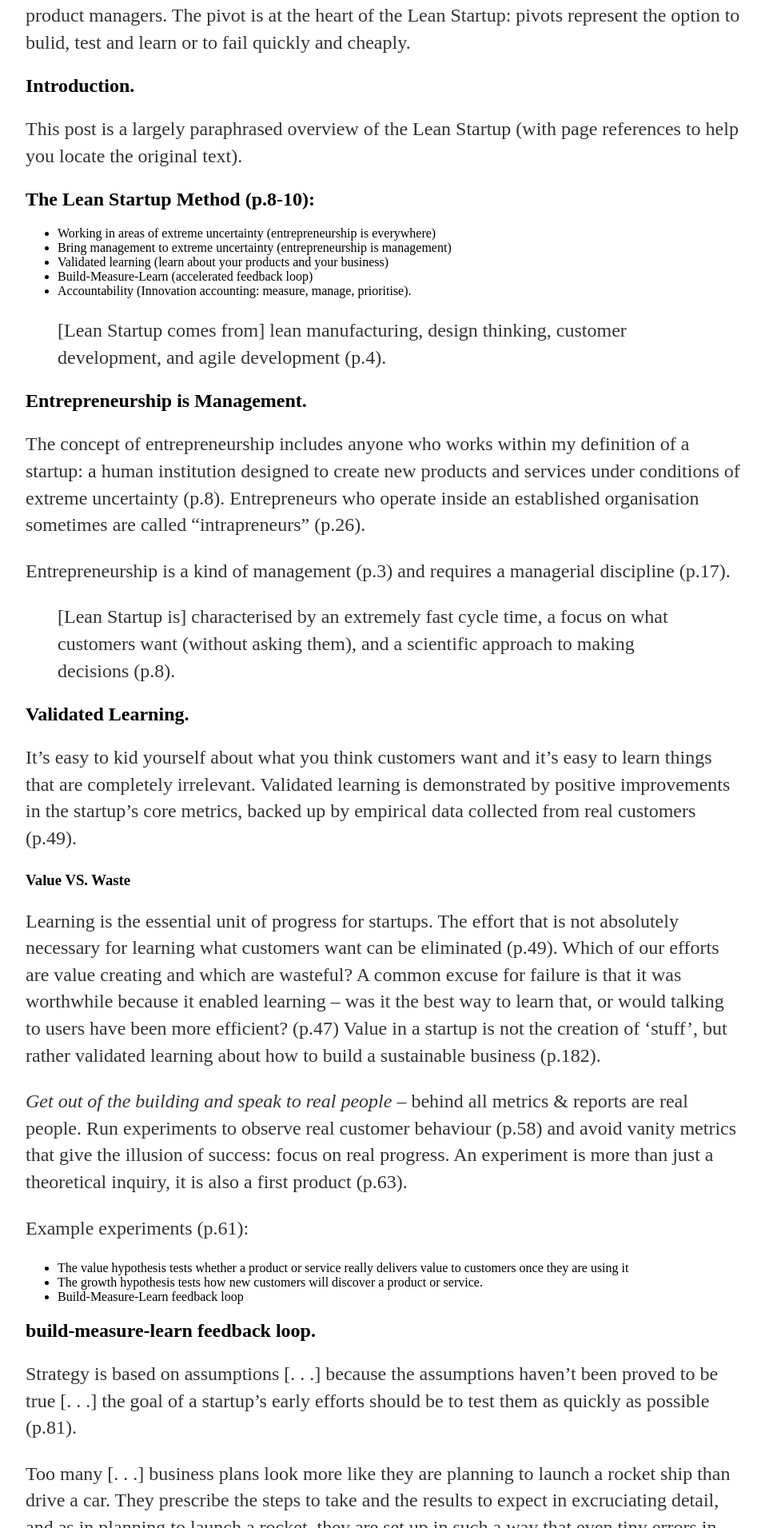
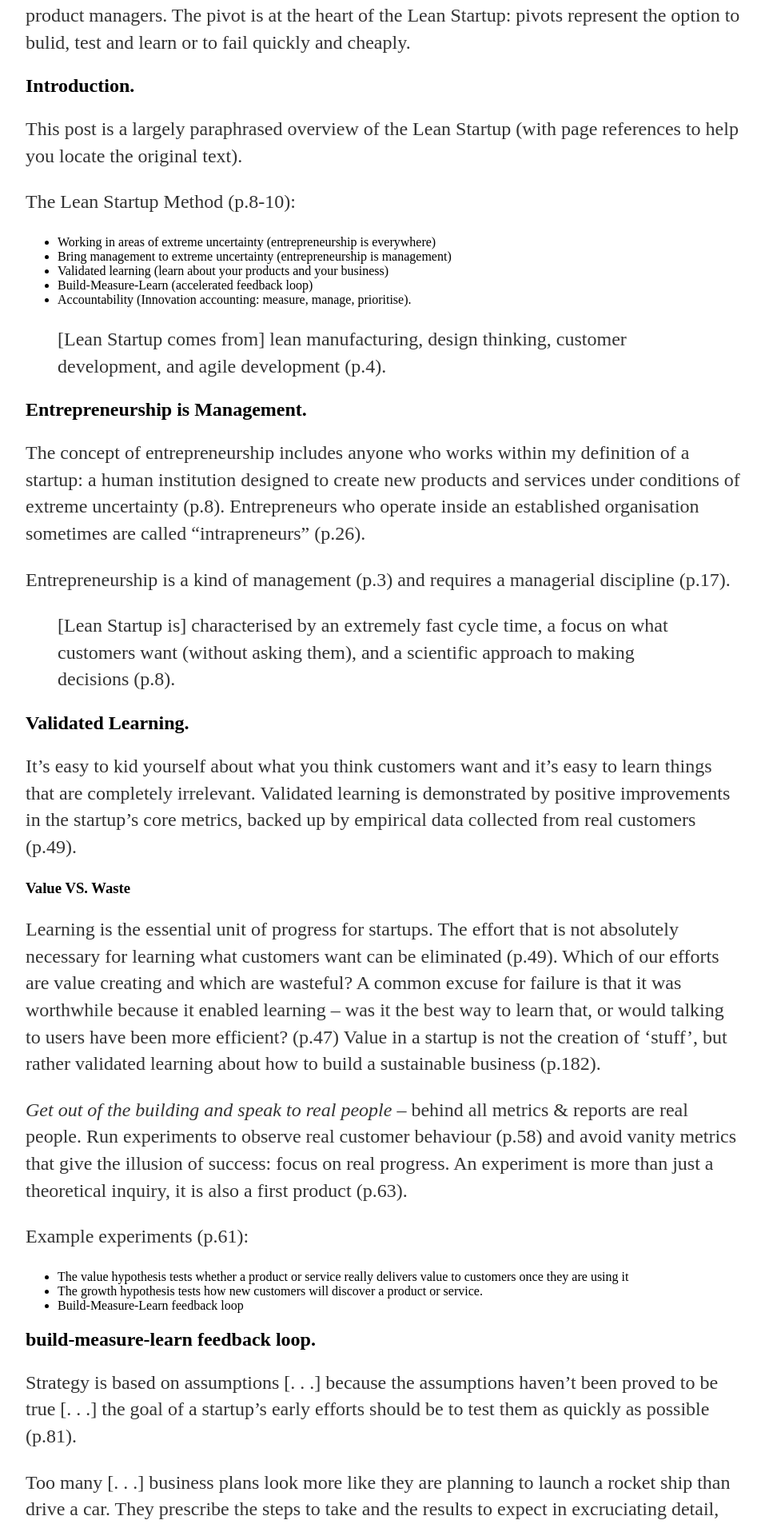
Before and after one commit to scottcolfer/scottcolfer.github.io, a Jekyll site: the page built from _posts/2012-06-05-lean-startup-for-product-managers.md, in a window 1280 px wide. Shown: the part 448-2359 px from the top of the page at 80% size, without its empty margins (160-1117 px from the left). Built offline with Jekyll 4.4.1, drawn with Linux system fonts in a browser that asks for light colours.

```diff
--- a/_posts/2012-06-05-lean-startup-for-product-managers.md
+++ b/_posts/2012-06-05-lean-startup-for-product-managers.md
@@ -10,8 +10,7 @@ date: 2012-06-05
 ## Introduction.
 This post is a largely paraphrased overview of the Lean Startup (with page references to help you locate the original text).
 
-## The Lean Startup Method (p.8-10):
-
+The Lean Startup Method (p.8-10):
 * Working in areas of extreme uncertainty (entrepreneurship is everywhere)
 * Bring management to extreme uncertainty (entrepreneurship is management)
 * Validated learning (learn about your products and your business)
```
